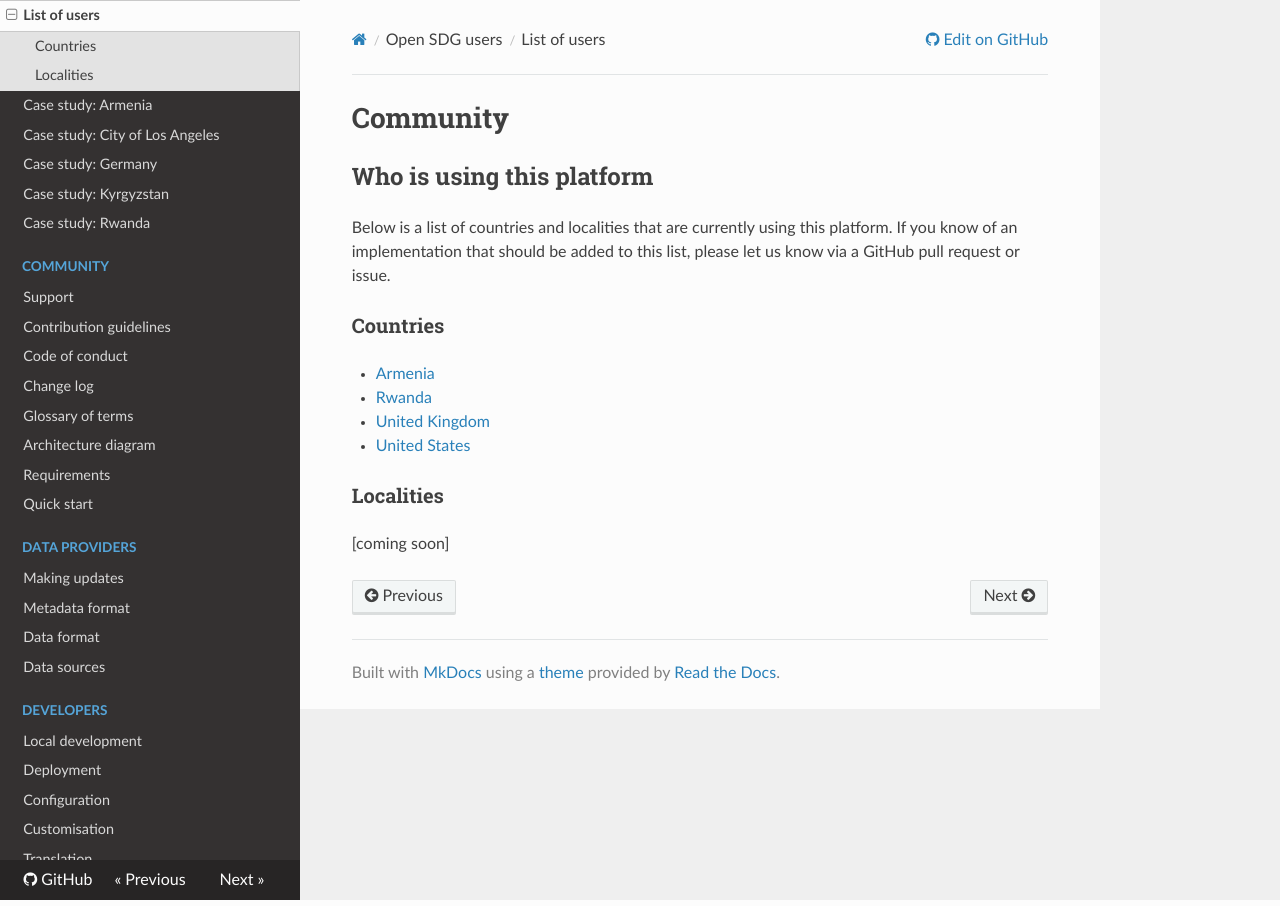
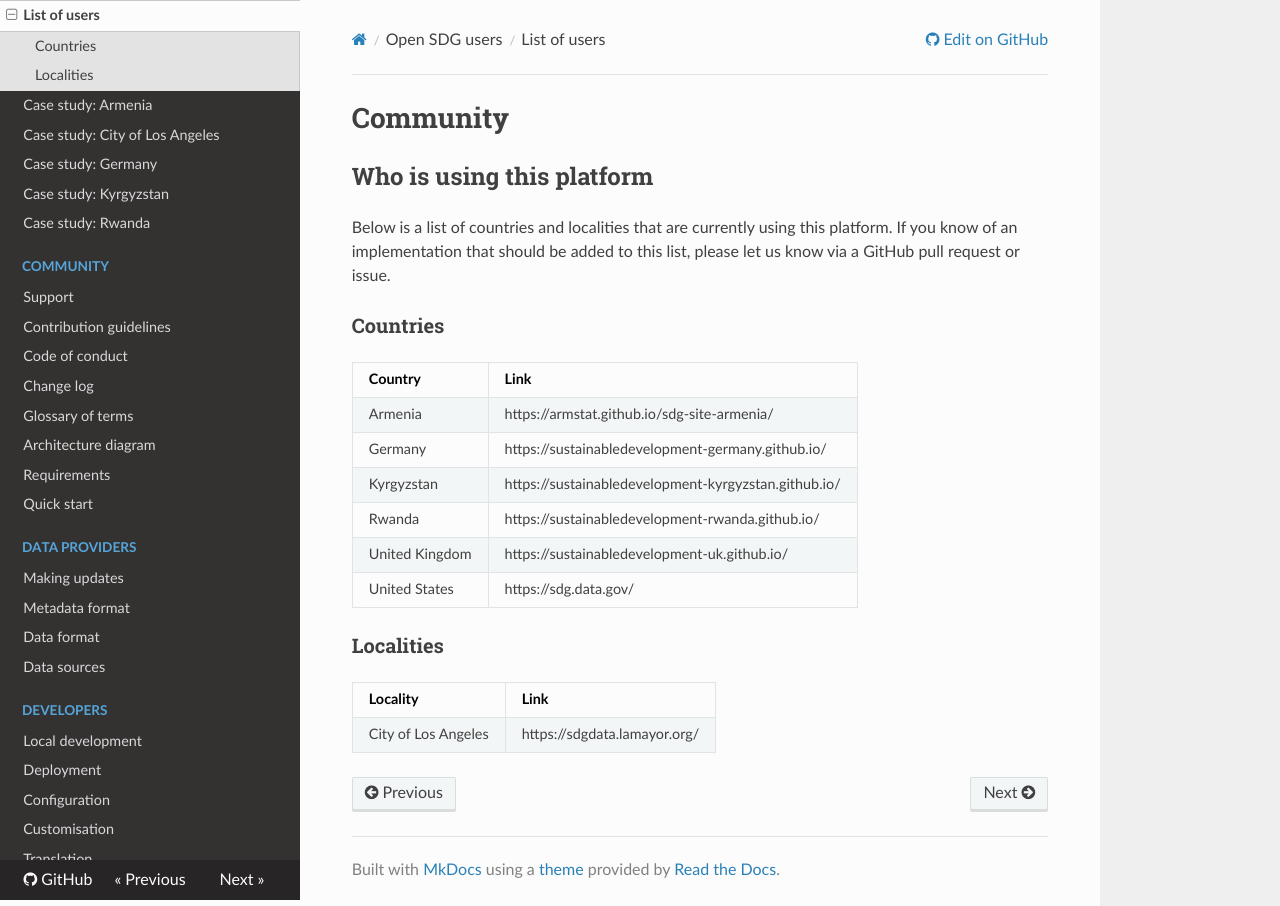
Before and after one commit to open-sdg/open-sdg, an MkDocs documentation site: the page built from docs/community.md, in a window 1280 px wide. Built offline with MkDocs 1.6.1, drawn with Linux system fonts in a browser that asks for light colours; nearby versions of some CDN libraries; old or Windows-style settings are respelled for this version of MkDocs.

Commit message:
Change layout and add other countries

```diff
--- a/docs/community.md
+++ b/docs/community.md
@@ -6,11 +6,17 @@ Below is a list of countries and localities that are currently using this platfo
 
 ### Countries
 
-* [Armenia](case-studies/armenia.md)
-* [Rwanda](case-studies/rwanda.md)
-* [United Kingdom](https://sustainabledevelopment-uk.github.io)
-* [United States](https://sdg.data.gov)
+|Country|Link|
+|----|----|
+|Armenia|https://armstat.github.io/sdg-site-armenia/|
+|Germany|https://sustainabledevelopment-germany.github.io/|
+|Kyrgyzstan|https://sustainabledevelopment-kyrgyzstan.github.io/|
+|Rwanda|https://sustainabledevelopment-rwanda.github.io/|
+|United Kingdom|https://sustainabledevelopment-uk.github.io/|
+|United States|https://sdg.data.gov/|
 
 ### Localities
 
-[coming soon]
+|Locality|Link|
+|----|----|
+|City of Los Angeles|https://sdgdata.lamayor.org/|
```
